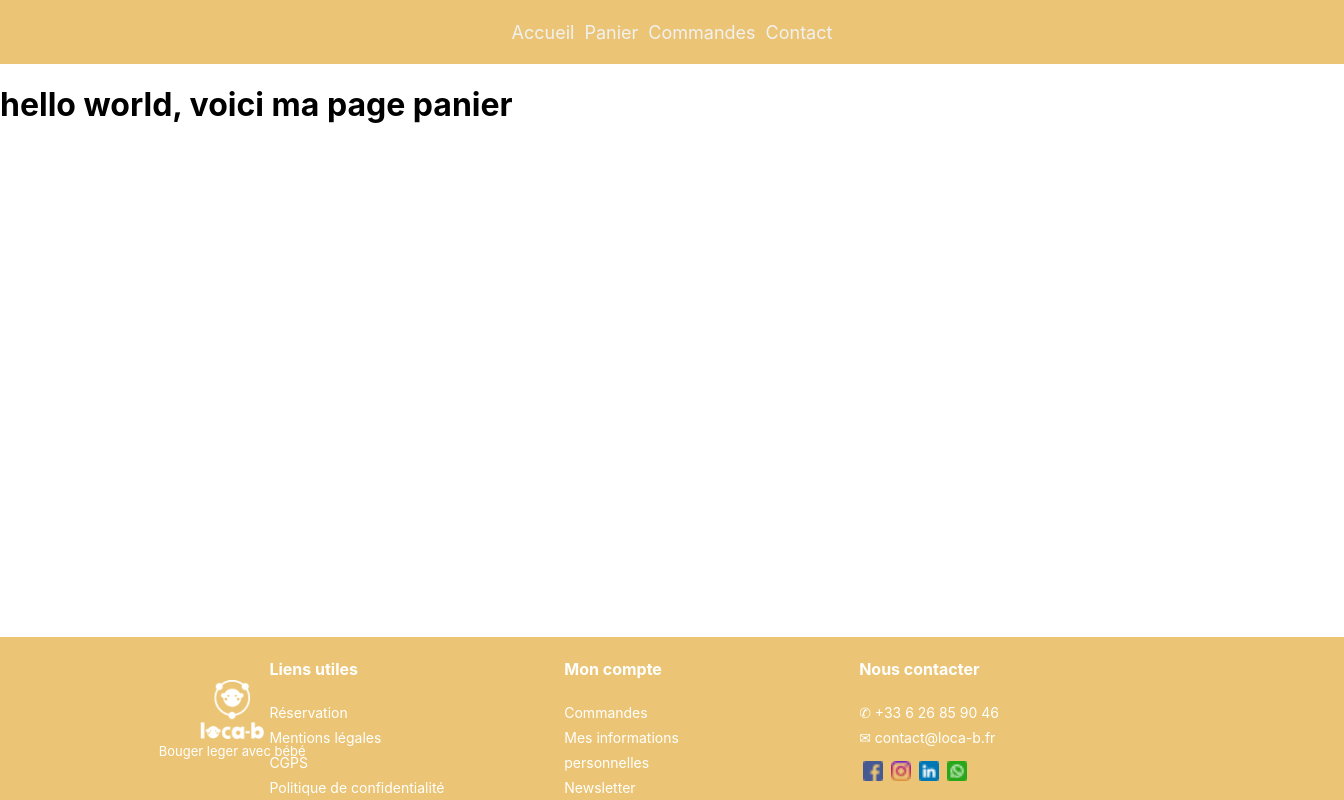
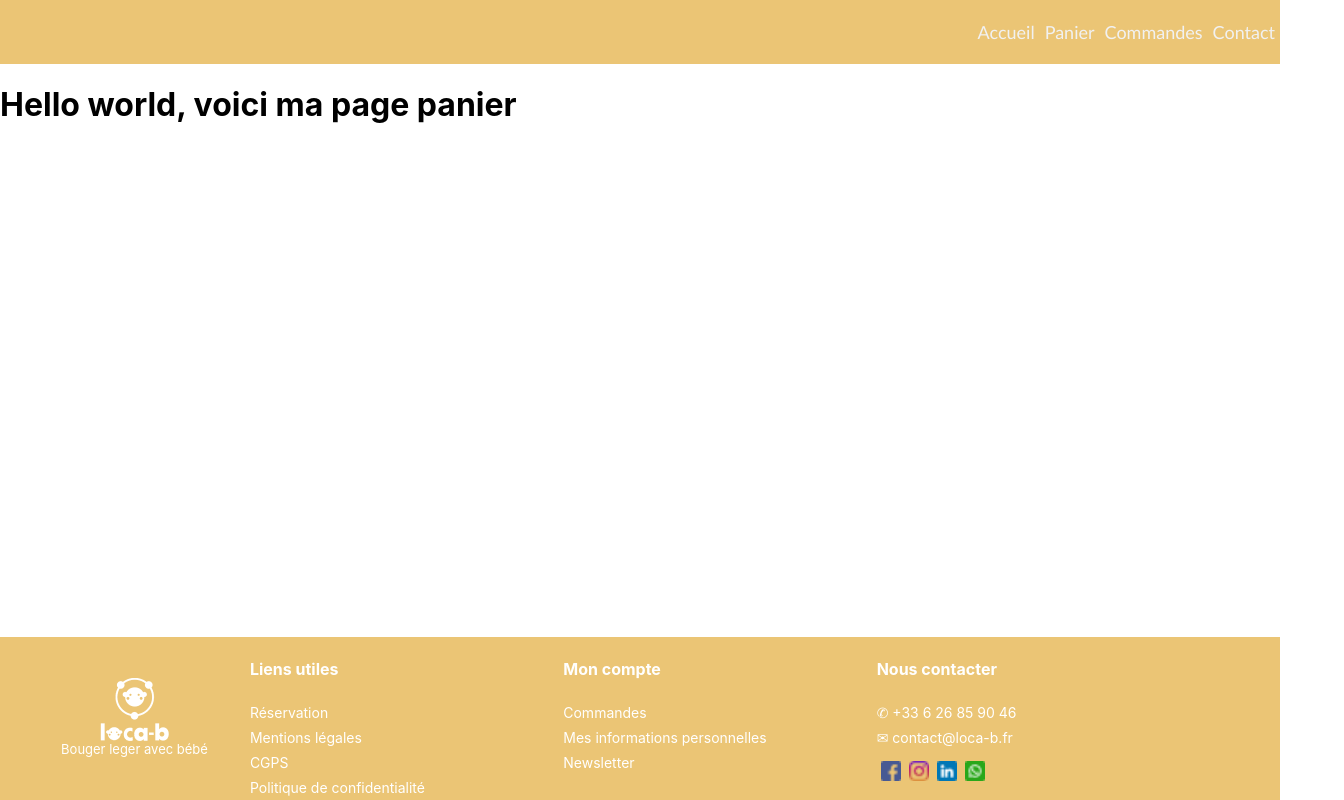
Before and after one commit to ComicScrip/locab, a Next.js app: page /panier in a window 1280 px wide. Shown: the whole page, 1344 px wide, since content can reach past the window. Built offline with nearby package versions, Linux system fonts and the light colour scheme.

Commit message:
footer css modified

```diff
--- a/pages/commandes/index.js
+++ b/pages/commandes/index.js
@@ -4,7 +4,9 @@ import Layout from "../../components/Layout";
 export default function Commandes() {
   return (
     <Layout>
-      <h1>hello world, voici ma page commandes</h1>
+      <main>
+        <h1>hello world, voici ma page commandes</h1>
+      </main>
     </Layout>
   );
 }
--- a/pages/contact/index.js
+++ b/pages/contact/index.js
@@ -4,7 +4,9 @@ import Layout from "../../components/Layout";
 export default function Contact() {
   return (
     <Layout>
-      <h1>hello world, voici ma page contact</h1>
+      <main>
+        <h1>Hello world, voici ma page contact</h1>
+      </main>
     </Layout>
   );
 }
--- a/pages/index.js
+++ b/pages/index.js
@@ -4,7 +4,7 @@ import styles from "../styles/Home.module.css";
 
 export default function Home() {
   return (
-    <Layout>
+    <Layout pageTitle="Home">
       <div className={styles.container}>
         <Head>
           <title>Create Next App</title>
--- a/pages/panier/index.js
+++ b/pages/panier/index.js
@@ -4,7 +4,9 @@ import Layout from "../../components/Layout";
 export default function Panier() {
   return (
     <Layout>
-      <h1>hello world, voici ma page panier</h1>
+      <main>
+        <h1>Hello world, voici ma page panier</h1>
+      </main>
     </Layout>
   );
 }
--- a/styles/headerfooter/footer.module.css
+++ b/styles/headerfooter/footer.module.css
@@ -1,9 +1,10 @@
 .container {
   background: #ebc575;
   align-items: center;
+  position: fixed;
   /* left: 0; */
   bottom: 0;
-  width: 105%;
+  width: 100%;
 }
 .footer {
   display: flex;
@@ -44,7 +45,7 @@
   .container {
     display: flex;
     position: fixed;
-    padding: 0 200px;
+    padding: 0 100px;
     flex-direction: row-reverse;
     justify-content: space-between;
   }
--- a/styles/headerfooter/navbar.module.css
+++ b/styles/headerfooter/navbar.module.css
@@ -14,3 +14,14 @@
   list-style: none;
   text-decoration: none;
 }
+
+@media screen and (min-width: 768px) {
+  .navbar {
+    display: flex;
+    font-family: "Trebuchet MS", "Lucida Sans Unicode", "Lucida Grande",
+      "Lucida Sans", Arial, sans-serif;
+    justify-content: flex-end;
+    width: 100%;
+    align-items: center;
+  }
+}
```
